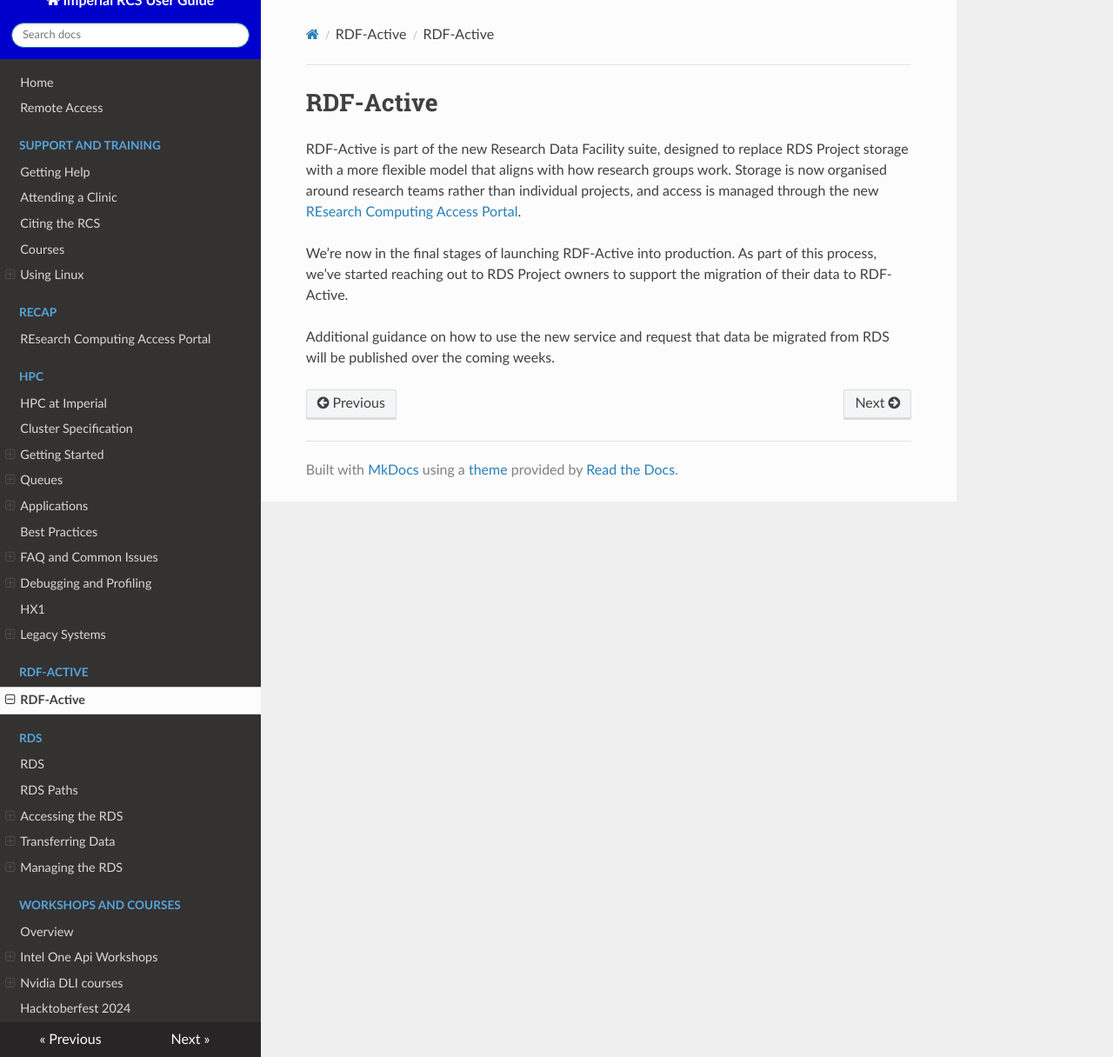
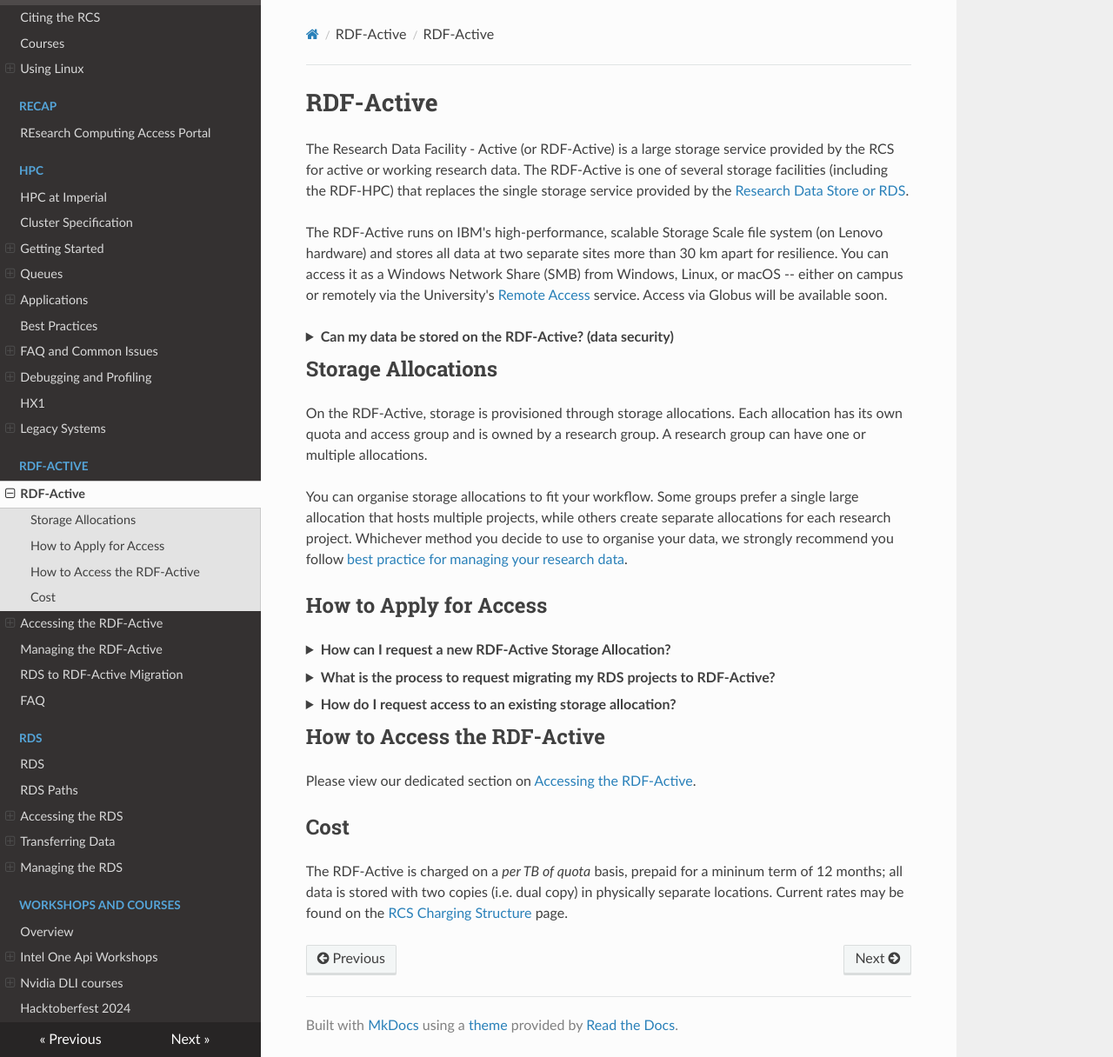
Before and after one commit to ImperialCollegeLondon/icl-rcs-user-guide, an MkDocs documentation site: the page built from docs/rdfactive/index.md, in a window 1280 px wide and 1216 px high. Shown: the whole window at 87% size. Built offline with MkDocs 1.6.1, drawn with Linux system fonts in a browser that asks for light colours; nearby versions of some CDN libraries.

Commit message:
Rdfactive recap (#70)
* Rdfactive recap (#67)

* Initial framework for RDF-Active pages.

* Added details on accessing the RDF-Active from different platforms

* Fixed some issues with the macos and linux connection details.

* Updated the build OS

* Added advice on connecting from Linux Mint

* Added initial guide on migrating from RDS to RDF-Active. Needs further work.

* Gramma corrections.

* Added OS requirements

* Expanded the FAQ and added to the migration page.

* Fixed the heading layout so page titles now appear in the side bar.

* Update docs/rdfactive/rds-rdfactive-migration.md

Co-authored-by: David Hempston <cyber_veio@hotmail.com>

* Update docs/rdfactive/rds-rdfactive-migration.md

Co-authored-by: David Hempston <cyber_veio@hotmail.com>

* Update docs/rdfactive/rds-rdfactive-migration.md

Co-authored-by: David Hempston <cyber_veio@hotmail.com>

* Update docs/rdfactive/rds-rdfactive-migration.md

Co-authored-by: David Hempston <cyber_veio@hotmail.com>

* Update index.md

* Update rdfactive-faq.md

---------

Co-authored-by: David Hempston <cyber_veio@hotmail.com>

```diff
--- a/.readthedocs.yaml
+++ b/.readthedocs.yaml
@@ -7,7 +7,7 @@ version: 2
 
 # Set the version of Python and other tools you might need
 build:
-  os: "ubuntu-22.04"
+  os: "ubuntu-24.04"
   tools:
     python: "3.10"
 
--- a/docs/rdfactive/index.md
+++ b/docs/rdfactive/index.md
@@ -1,7 +1,43 @@
 # RDF-Active
 
-RDF-Active is part of the new Research Data Facility suite, designed to replace RDS Project storage with a more flexible model that aligns with how research groups work. Storage is now organised around research teams rather than individual projects, and access is managed through the new [REsearch Computing Access Portal](../recap/index.md).
+The Research Data Facility - Active (or RDF-Active) is a large storage service provided by the RCS for active or working research data. The RDF-Active is one of several storage facilities (including the RDF-HPC) that replaces the single storage service provided by the [Research Data Store or RDS](../rds/index.md).
 
-We’re now in the final stages of launching RDF-Active into production. As part of this process, we’ve started reaching out to RDS Project owners to support the migration of their data to RDF-Active.
+The RDF-Active runs on IBM's high-performance, scalable Storage Scale file system (on Lenovo hardware) and stores all data at two separate sites more than 30 km apart for resilience. You can access it as a Windows Network Share (SMB) from Windows, Linux, or macOS -- either on campus or remotely via the University's [Remote Access](../remoteaccess.md) service. Access via Globus will be available soon.
 
-Additional guidance on how to use the new service and request that data be migrated from RDS will be published over the coming weeks.
+/// details | Can my data be stored on the RDF-Active? (data security)
+    type: faq
+As with the [RDS](../rds/index.md), the RDF-Active is only suitable for storing data which is either public or unrestricted as per [Imperial data classifications](https://www.imperial.ac.uk/admin-services/ict/self-service/connect-communicate/saving-my-files/#glossary). You will find recommendations on where to store different classifications of data on the [Saving My Files page](https://www.imperial.ac.uk/admin-services/ict/self-service/connect-communicate/saving-my-files/).
+
+We strongly recommend you contact your [faculty or departmental data protection coordinator](https://www.imperial.ac.uk/admin-services/governance/policies-and-guidance/contact-us/) if you have any concerns or questions relating to the classification of your data.
+///
+
+## Storage Allocations
+
+On the RDF-Active, storage is provisioned through storage allocations. Each allocation has its own quota and access group and is owned by a research group. A research group can have one or multiple allocations.
+
+You can organise storage allocations to fit your workflow. Some groups prefer a single large allocation that hosts multiple projects, while others create separate allocations for each research project. Whichever method you decide to use to organise your data, we strongly recommend you follow [best practice for managing your research data](https://www.imperial.ac.uk/research-and-innovation/support-for-staff/scholarly-communication/research-data-management/).
+
+## How to Apply for Access
+
+/// details | How can I request a new RDF-Active Storage Allocation?
+    type: faq
+Information on how to request a new RDF-Active storage allocation will appear here soon.
+///
+
+/// details | What is the process to request migrating my RDS projects to RDF-Active?
+    type: faq
+We have a [dedicate page](./rds-rdfactive-migration.md) to provide information and advice on migrating from the RDS to the RDF-Active.
+///
+
+/// details | How do I request access to an existing storage allocation?
+    type: faq
+Please contact the research group lead of the storage allocation (or designated administrator), who can provide you access.
+///
+
+## How to Access the RDF-Active
+
+Please view our dedicated section on [Accessing the RDF-Active](./access/index.md).
+
+## Cost
+
+The RDF-Active is charged on a *per TB of quota* basis, prepaid for a mininum term of 12 months; all data is stored with two copies (i.e. dual copy) in physically separate locations. Current rates may be found on the [RCS Charging Structure](https://www.imperial.ac.uk/admin-services/ict/self-service/research-support/rcs/service-offering/charging-structure/) page.
--- a/docs/stylesheets/extra.css
+++ b/docs/stylesheets/extra.css
@@ -4,6 +4,20 @@
     background-color: #0000CD; /* Imperial Blue */
 }
 
+/* Style the FAQ sections */
+/* Add space between FAQ blocks */
+details.faq {
+    margin-bottom: 0.1em;  /* space below each FAQ */
+    padding: 0.2em 0;      /* optional: internal padding */
+}
+
+/* Make the FAQ summary bold */
+details.faq summary {
+    font-weight: bold;
+    cursor: pointer;
+    margin-bottom: 0.3em;  /* space between summary and content */
+}
+
 /* Adjust the with of the main content pane. Commented out due to rendering issues.
 .wy-nav-content {
     max-width: 60%;
--- a/mkdocs.yml
+++ b/mkdocs.yml
@@ -16,6 +16,11 @@ markdown_extensions:
   - admonition
   - tables
   - sane_lists
+  - pymdownx.blocks.details:
+      types:
+        faq:
+          class: "faq"
+  - pymdownx.superfences
 extra_css:
   - stylesheets/extra.css
 
@@ -109,6 +114,14 @@ nav:
       - CX3 Legacy: hpc/legacy-systems/cx3-legacy.md
   - RDF-Active:
     - RDF-Active: rdfactive/index.md
+    - Accessing the RDF-Active:
+      - Overview: rdfactive/access/index.md
+      - Windows: rdfactive/access/windows.md
+      - macOS: rdfactive/access/macos.md
+      - Linux: rdfactive/access/linux.md
+    - Managing the RDF-Active: rdfactive/managing/index.md
+    - RDS to RDF-Active Migration: rdfactive/rds-rdfactive-migration.md
+    - FAQ: rdfactive/rdfactive-faq.md
   - RDS:
     - RDS: rds/index.md
     - RDS Paths: rds/paths.md
```
Also changed, not shown: docs/rdfactive/access/index.md (added, +55 -0 lines), docs/rdfactive/access/linux.md (added, +51 -0 lines), docs/rdfactive/access/macos.md (added, +26 -0 lines), docs/rdfactive/access/windows.md (added, +33 -0 lines), docs/rdfactive/managing/index.md (added, +3 -0 lines), docs/rdfactive/rdfactive-faq.md (added, +14 -0 lines), docs/rdfactive/rds-rdfactive-migration.md (added, +85 -0 lines).
